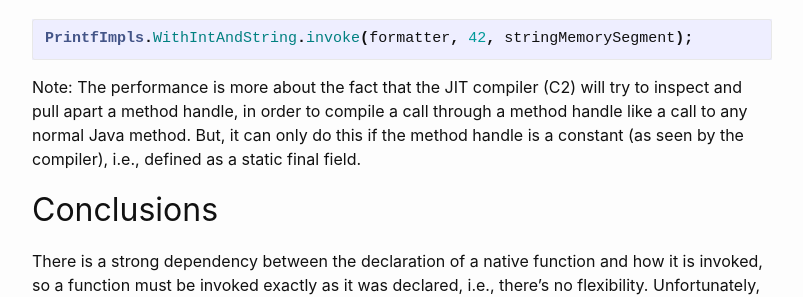
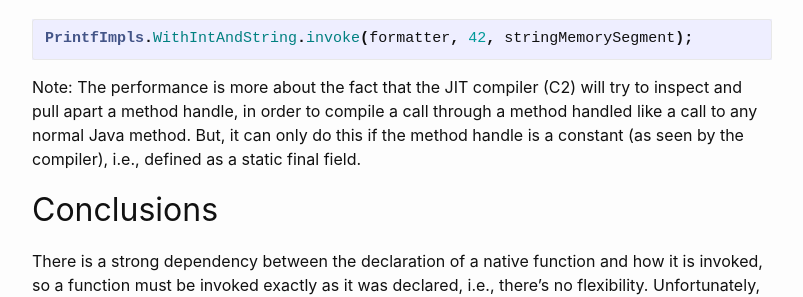
Before and after one commit to denismakogon/denismakogon.github.io, a Jekyll site: the page built from _posts/2022-06-14-introduction-to-project-panama-part-2-simplified-variadic-functions.markdown, in a window 1280 px wide and 900 px high, scrolled down 6647 px. Shown: the part 183-480 px from the top of the window, without its empty margins (238-1041 px from the left). Built offline with Jekyll 4.4.1, drawn with Linux system fonts in a browser that asks for light colours; some of the changed text lies outside the part shown.

Commit message:
few smaller edits

````diff
--- a/_posts/2022-06-14-introduction-to-project-panama-part-2-simplified-variadic-functions.markdown
+++ b/_posts/2022-06-14-introduction-to-project-panama-part-2-simplified-variadic-functions.markdown
@@ -240,7 +240,7 @@ PrintfImpls.WithIntAndString.invoke(formatter, 42, stringMemorySegment);
 ```
 
 Note: The performance is more about the fact that the JIT compiler (C2) will try to inspect and pull apart a method handle,
-in order to compile a call through a method handle like a call to any normal Java method.
+in order to compile a call through a method handled like a call to any normal Java method.
 But, it can only do this if the method handle is a constant (as seen by the compiler), i.e., defined as a static final field.
 
 ## Conclusions
````
Also changed, not shown: other parts of _posts/2022-06-14-introduction-to-project-panama-part-2-simplified-variadic-functions.markdown (+2 -2 lines).
